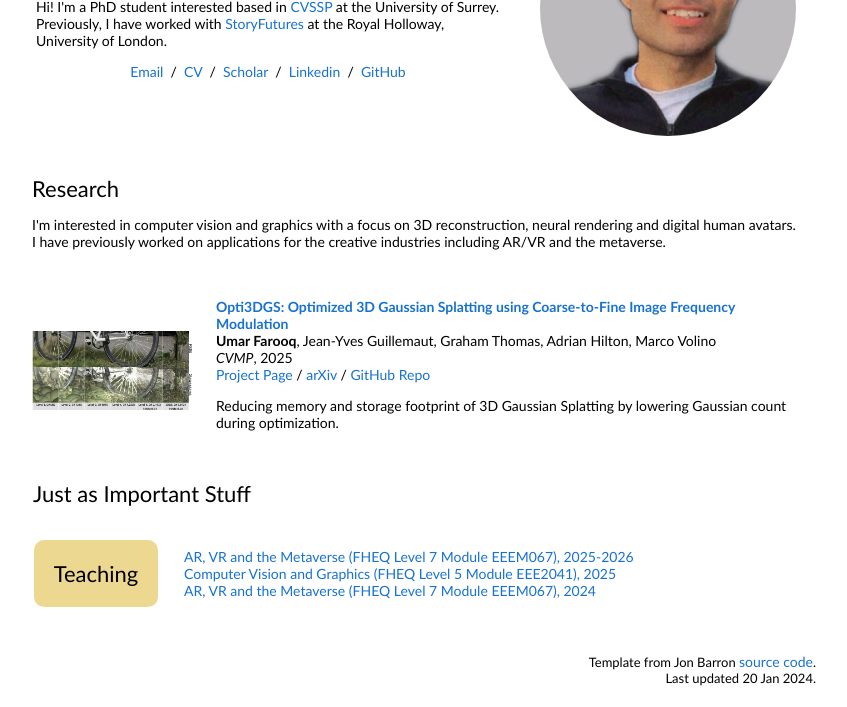
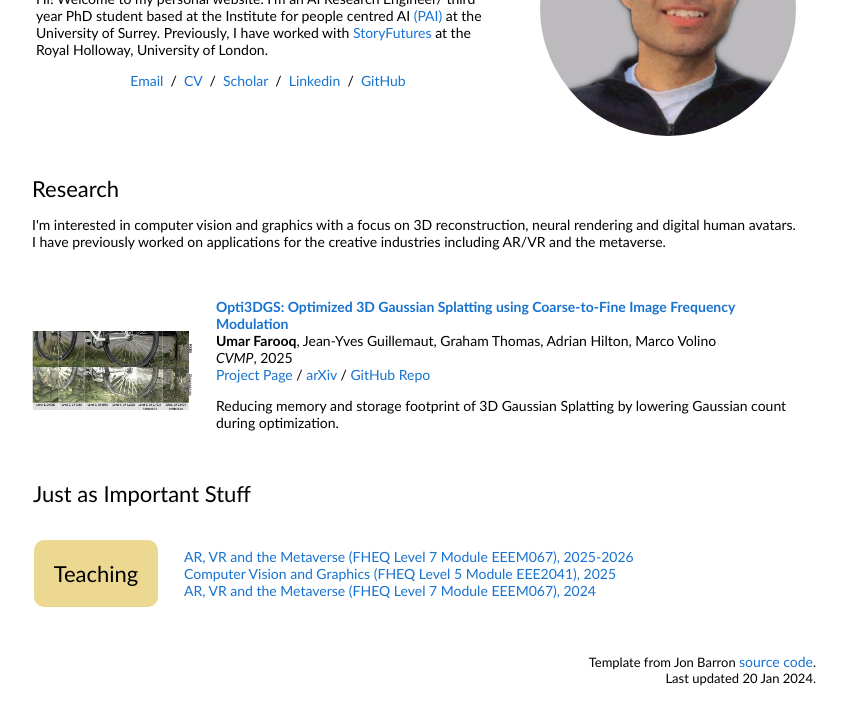
Before and after one commit to umar467/umar467.github.io, a plain HTML site: page projects/umar.html in a window 1280 px wide. Shown: the part 148-855 px from the top of the page, without its empty margins (224-1071 px from the left). Drawn offline with Linux system fonts and the light colour scheme.

Commit message:
Revise personal introduction in umar.html
Updated personal introduction to reflect current role and affiliation.

```diff
--- a/projects/umar.html
+++ b/projects/umar.html
@@ -23,7 +23,7 @@
                   Umar Farooq
                 </p>
                 <p>
-                  Hi! I'm a PhD student interested based in <a href="https://www.surrey.ac.uk/centre-vision-speech-signal-processing">CVSSP</a> at the University of Surrey.
+                  Hi! Welcome to my personal website. I'm an AI Research Engineer/ third year PhD student based at the Institute for people centred AI <a href="https://www.surrey.ac.uk/artificial-intelligence">(PAI)</a> at the University of Surrey.
     Previously, I have worked with <a href="https://www.storyfutures.com/StoryFutures">StoryFutures</a> at the Royal Holloway, University of London.
                 </p>
                 <p style="text-align:center">
```
